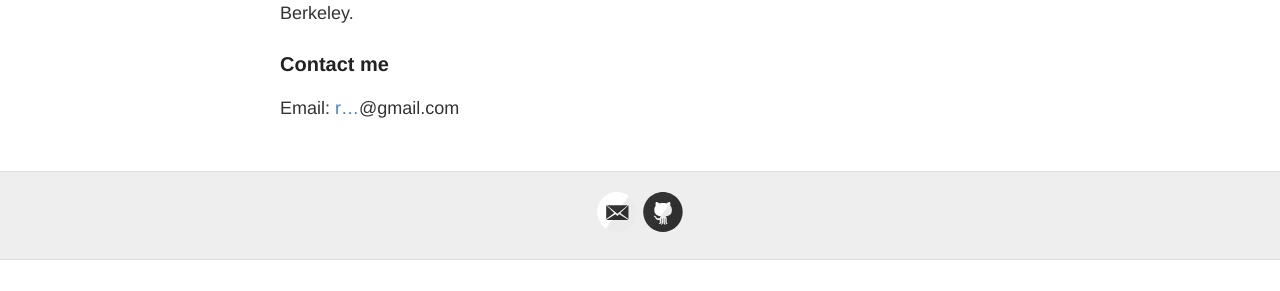
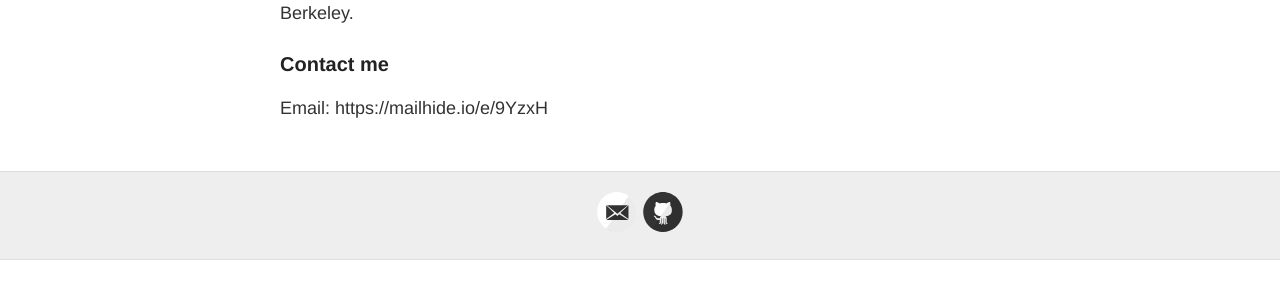
Before and after one commit to RONNCC/ronncc.github, a Jekyll site: the page built from about.md, in a window 1280 px wide. Shown: the part 291-582 px from the top of the page. Built offline with Jekyll 4.4.1, drawn with Linux system fonts in a browser that asks for light colours.

Commit message:
Update about.md

```diff
--- a/about.md
+++ b/about.md
@@ -11,5 +11,4 @@ I used to study things @ Carnegie Mellon and now sometimes take classes at UC Be
 
 
 ### Contact me
-Email:
-<a href="http://www.google.com/recaptcha/mailhide/d?k=01PYCOPrK1dOs4tB0KZL6NdA==&amp;c=JoDVDQg-Mj_WPBcb5QWOzlEuWuA8PAe6f_MF0xAol3w=" onclick="window.open('http://www.google.com/recaptcha/mailhide/d?k\07501PYCOPrK1dOs4tB0KZL6NdA\75\75\46c\75JoDVDQg-Mj_WPBcb5QWOzlEuWuA8PAe6f_MF0xAol3w\075', '', 'toolbar=0,scrollbars=0,location=0,statusbar=0,menubar=0,resizable=0,width=500,height=300'); return false;" title="Reveal this e-mail address">r...</a>@gmail.com
+Email:  https://mailhide.io/e/9YzxH
```
